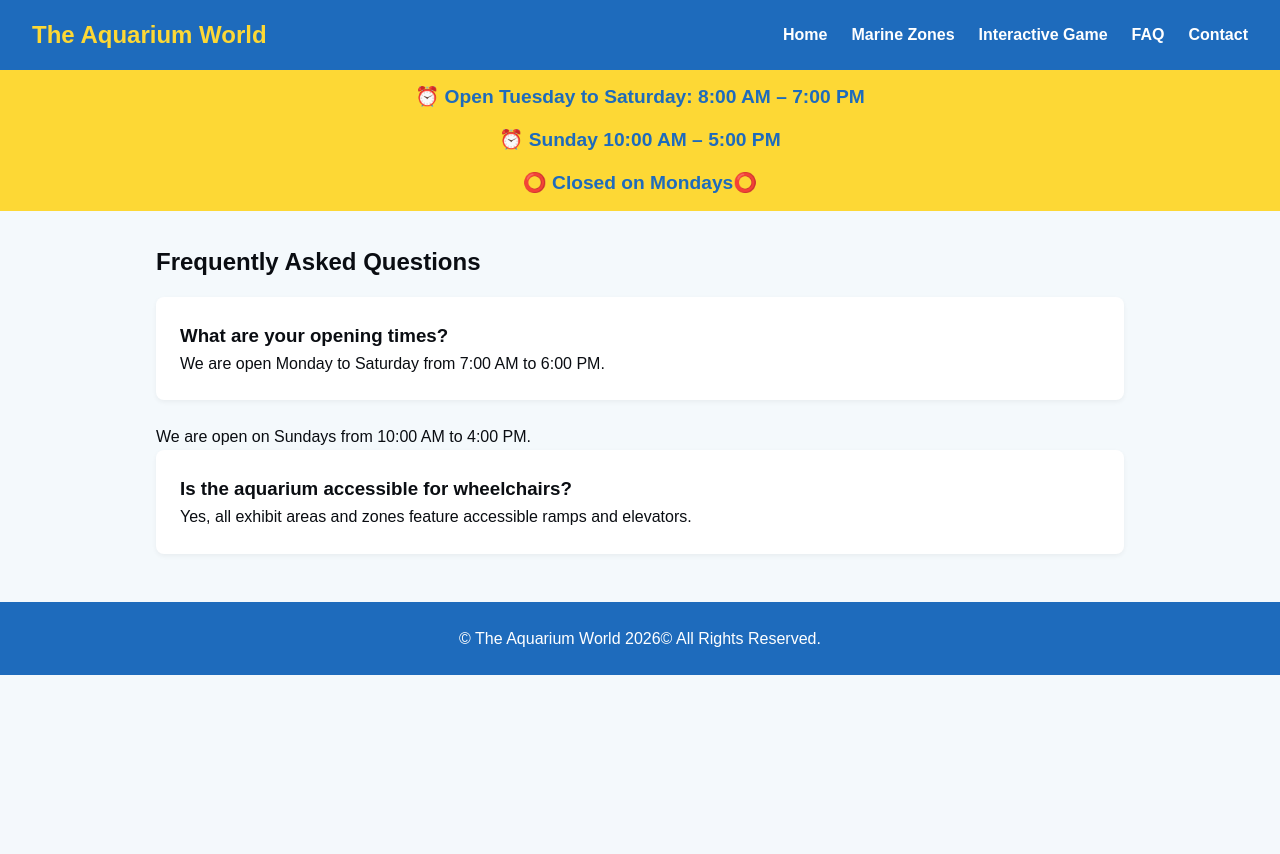
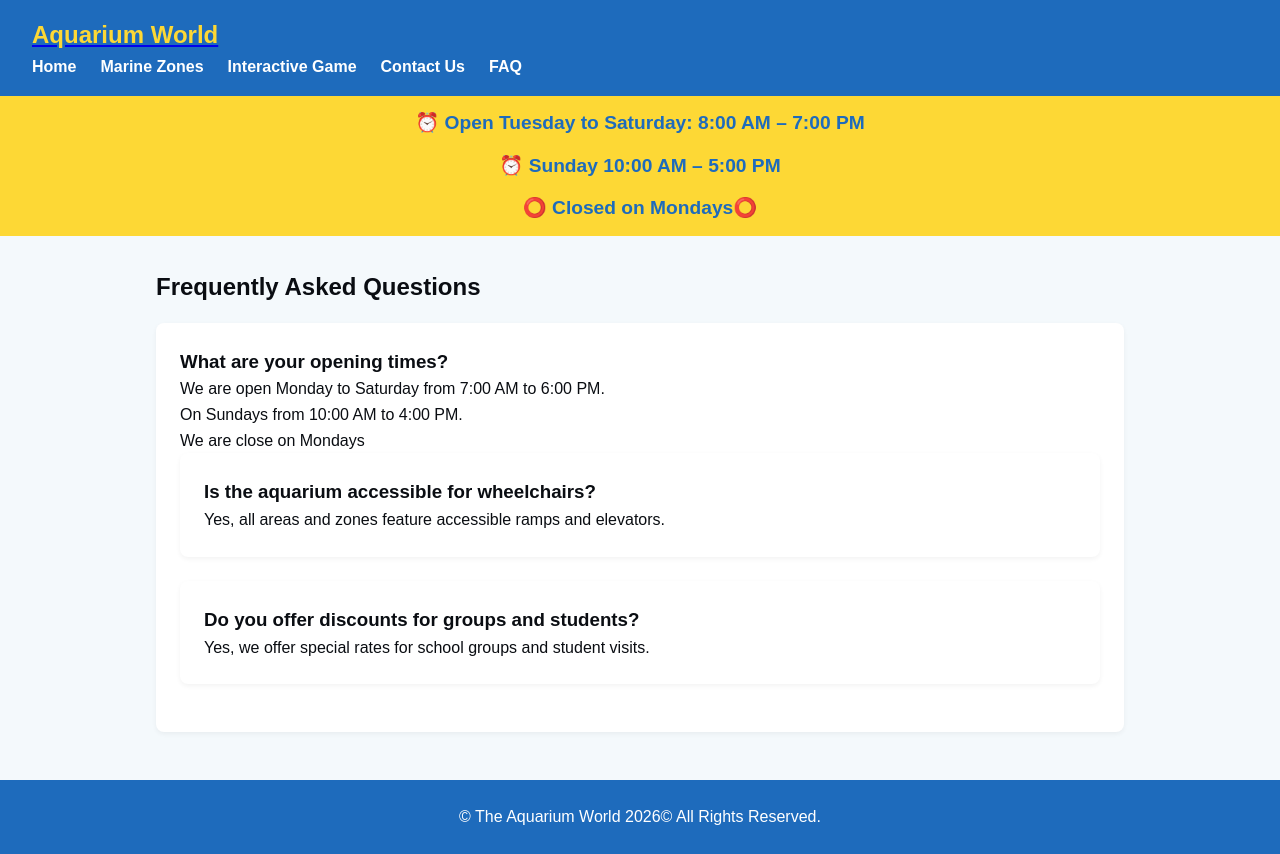
Before and after one commit to cassiomariano/10436915, a Node server app: page /faq in a window 1280 px wide. Before the commit the page ends 675 px from the top, so only its background shows below. Run offline with Node 20, Linux system fonts and the light colour scheme; some libraries are stand-ins or nearby versions.

Commit message:
html alt tags and WCA check

```diff
--- a/views/faq.ejs
+++ b/views/faq.ejs
@@ -5,12 +5,15 @@
   <div class="card" style="margin-top: 1rem;">
     <h3>What are your opening times?</h3>
     <p>We are open Monday to Saturday from 7:00 AM to 6:00 PM.</p>
-  </div>
-  <p>We are open on Sundays from 10:00 AM to 4:00 PM.</p>
+  <p>On Sundays from 10:00 AM to 4:00 PM.</p>
+  <p> We are close on Mondays</p>
+  <div class="card">
+    <h3>Is the aquarium accessible for wheelchairs?</h3>
+    <p>Yes, all areas and zones feature accessible ramps and elevators.</p>
   </div>
   <div class="card">
-    <h3>Is the aquarium accessible for wheelchairs?</h3>
-    <p>Yes, all exhibit areas and zones feature accessible ramps and elevators.</p>
+    <h3>Do you offer discounts for groups and students?</h3>
+    <p>Yes, we offer special rates for school groups and student visits.</p>
   </div>
 </main>
 
--- a/views/partials/header.ejs
+++ b/views/partials/header.ejs
@@ -7,18 +7,22 @@
   <link rel="stylesheet" href="/css/style.css">
 </head>
 <body>
-  <header>
-    <h1>The Aquarium World</h1>
+<header class="site-header">
+  <div class="header-container">
+    <a href="/" class="logo-link">
+      <h1 class="site-title">Aquarium World</h1>
+    </a>
     <nav aria-label="Main Navigation">
-      <ul>
+      <ul class="nav-list">
         <li><a href="/">Home</a></li>
         <li><a href="/zones">Marine Zones</a></li>
         <li><a href="/activity">Interactive Game</a></li>
+        <li><a href="/contact">Contact Us</a></li>
         <li><a href="/faq">FAQ</a></li>
-        <li><a href="/contact">Contact</a></li>
       </ul>
     </nav>
-  </header>
+  </div>
+</header>
 
   <div class="opening-hours-bar">
     <p>⏰ Open Tuesday to Saturday: 8:00 AM – 7:00 PM</p>
```
